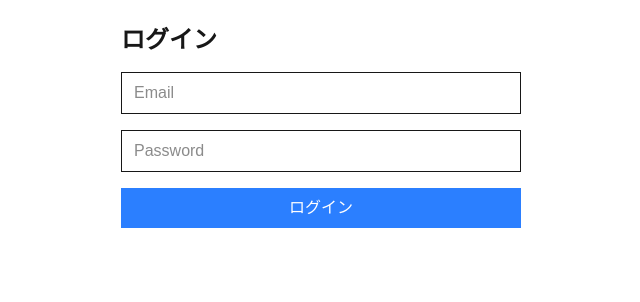
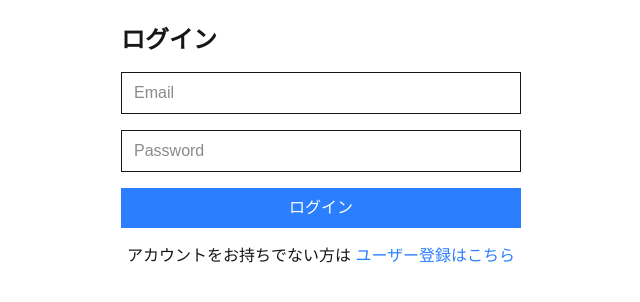
Before and after one commit to gp-sato/todo-frontend, a Next.js app: page /login in a window 1280 px wide. Shown: the top 302 px of the page, without its empty margins (319-959 px from the left). Built offline with nearby package versions, Linux system fonts and the light colour scheme.

Commit message:
ログイン画面にユーザー登録ページへのリンクを設置

```diff
--- a/app/login/page.tsx
+++ b/app/login/page.tsx
@@ -3,6 +3,7 @@
 import { useState } from 'react';
 import { api } from '@/lib/api';
 import { getCsrfToken } from '@/lib/csrf';
+import Link from 'next/link';
 
 export default function LoginPage() {
   const [email, setEmail] = useState('');
@@ -32,6 +33,13 @@
           className="w-full border px-3 py-2" required />
         <button type="submit" className="w-full bg-blue-500 text-white py-2">ログイン</button>
       </form>
+
+      <div className="mt-4 text-center">
+        <span>アカウントをお持ちでない方は </span>
+        <Link href="/register" className="text-blue-500 hover:underline">
+          ユーザー登録はこちら
+        </Link>
+      </div>
     </div>
   );
 }
```
